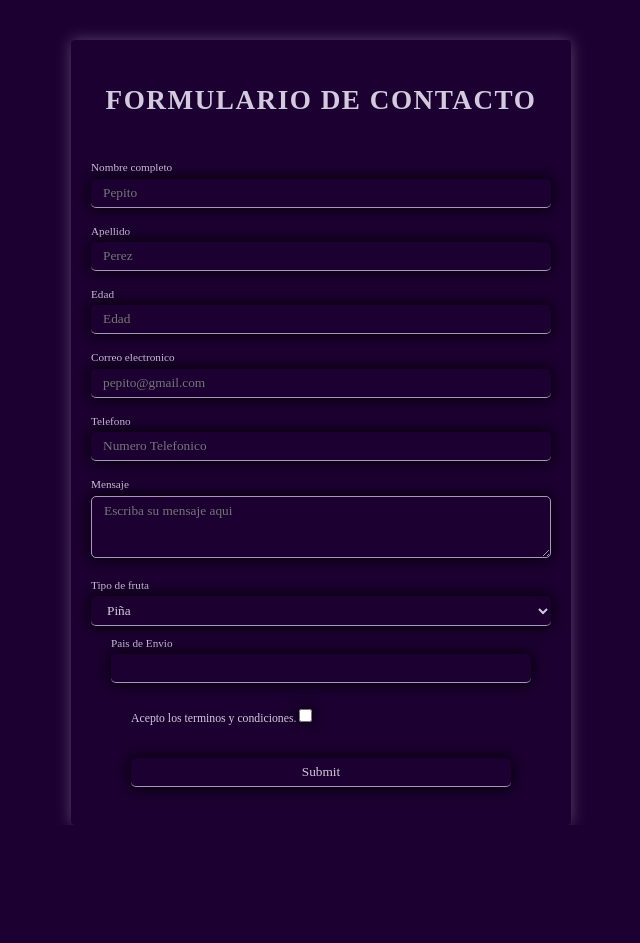
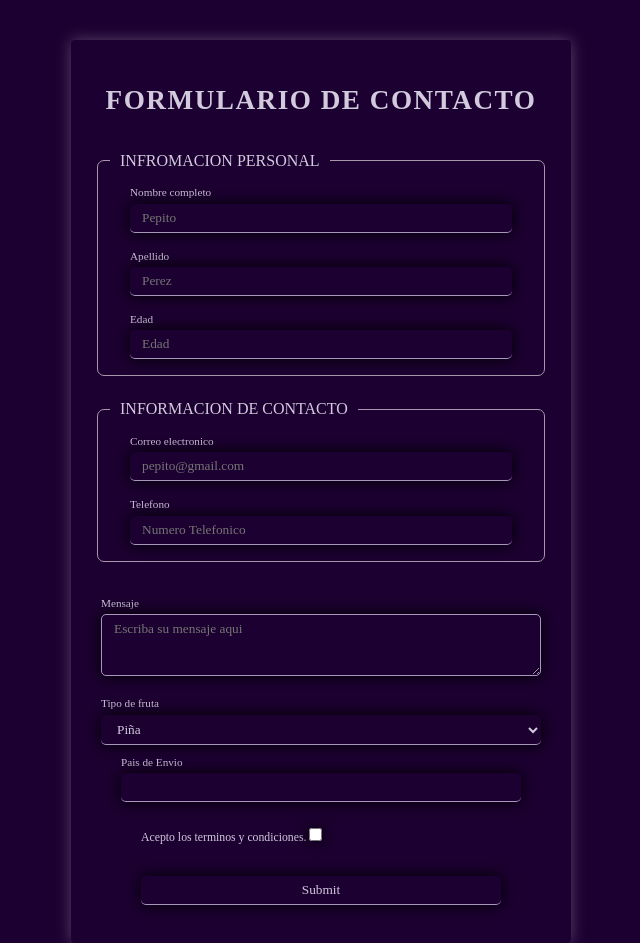
Before and after one commit to Lucrethon/Curso-HTML-y-CSS, a plain HTML site: page HTML_Avanzado/select_datalist_option/index.html in a window 1280 px wide. Shown: the whole page, without its empty margins (319-959 px from the left). Before the commit the page ends 825 px from the top, so only its background shows below. Drawn offline with Linux system fonts and the light colour scheme.

Commit message:
fieldset & legend end

```diff
--- a/HTML_Avanzado/select_datalist_option/index.html
+++ b/HTML_Avanzado/select_datalist_option/index.html
@@ -14,6 +14,9 @@
     <form>
         <h2>Formulario de contacto</h2>
 
+        <fieldset>
+        <legend>INFROMACION PERSONAL</legend>
+
                 <div class="form_input">
                     <label for="Nombre">Nombre completo</label>
                     <input id="Nombre" type="text" placeholder="Pepito">
@@ -29,6 +32,11 @@
                     <input id="Edad" type="number" placeholder="Edad">
                 </div>
 
+        </fieldset>
+
+        <fieldset>
+        <legend>INFORMACION DE CONTACTO</legend>
+
                 <div class="form_input">
                     <label for="Correo">Correo electronico</label>
                     <input id="Correo" type="email" placeholder="pepito@gmail.com">
@@ -38,6 +46,8 @@
                     <label for="Telefono">Telefono</label>
                     <input id="Telefono" type="number" placeholder="Numero Telefonico">
                 </div>
+
+        </fieldset>
 
         <!-- TEXTAREA -->
 
--- a/HTML_Avanzado/select_datalist_option/styles.css
+++ b/HTML_Avanzado/select_datalist_option/styles.css
@@ -16,7 +16,7 @@ h2{
 
 form {
     background: transparent;
-    padding: 20px 0;
+    padding: 20px 10px;
     padding-top: 10px;
     max-width: 500px;
     margin: auto;
@@ -83,3 +83,14 @@ label{
 .form_submit{
     margin-top: 15px;
 }
+
+fieldset{
+    margin: 1.5em 1em;
+    border: 1px solid #a797aa;
+    border-radius: 7px;
+
+}
+
+legend {
+    padding: 0 10px;
+}
```
Lines whose indentation alone changed are shown as unchanged.
